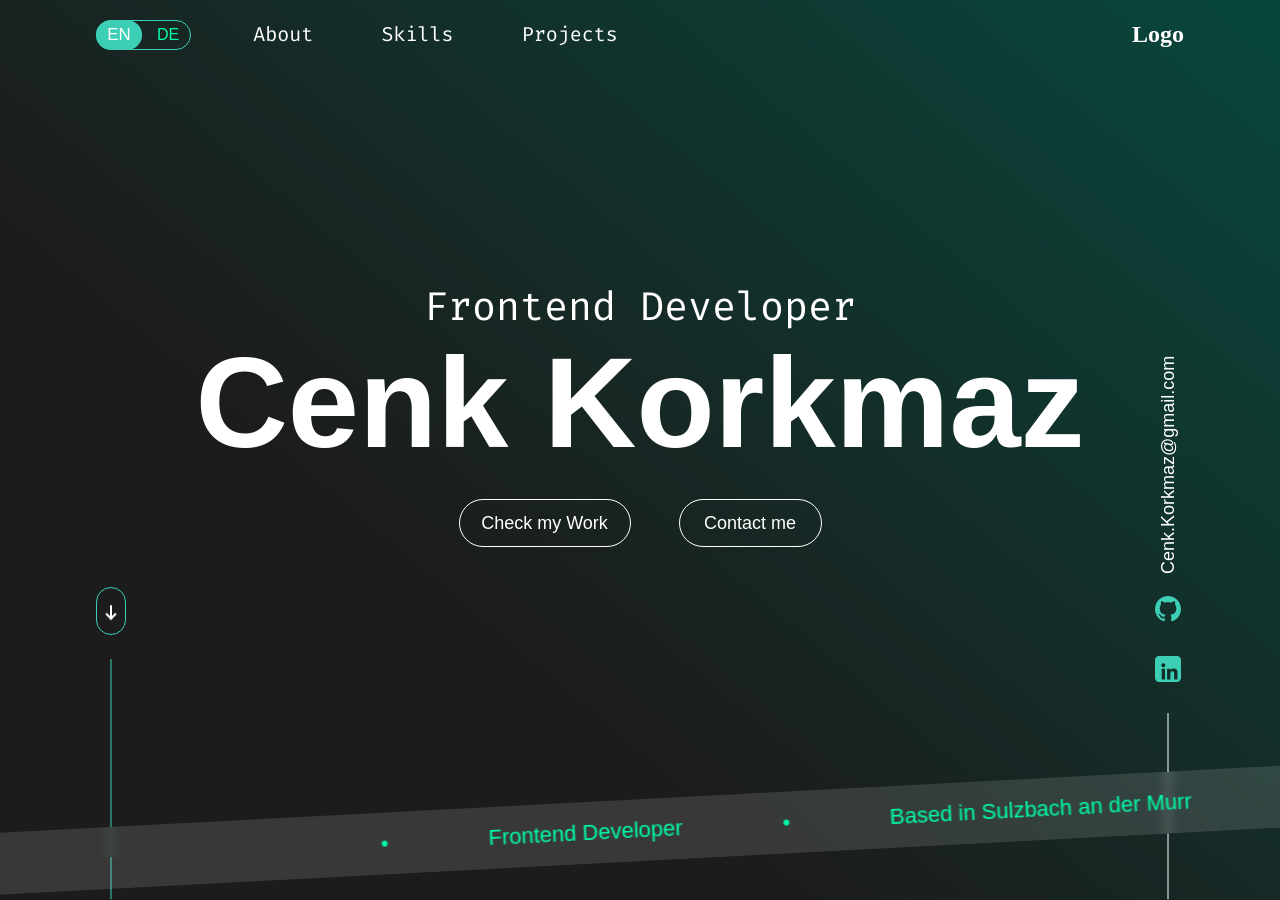
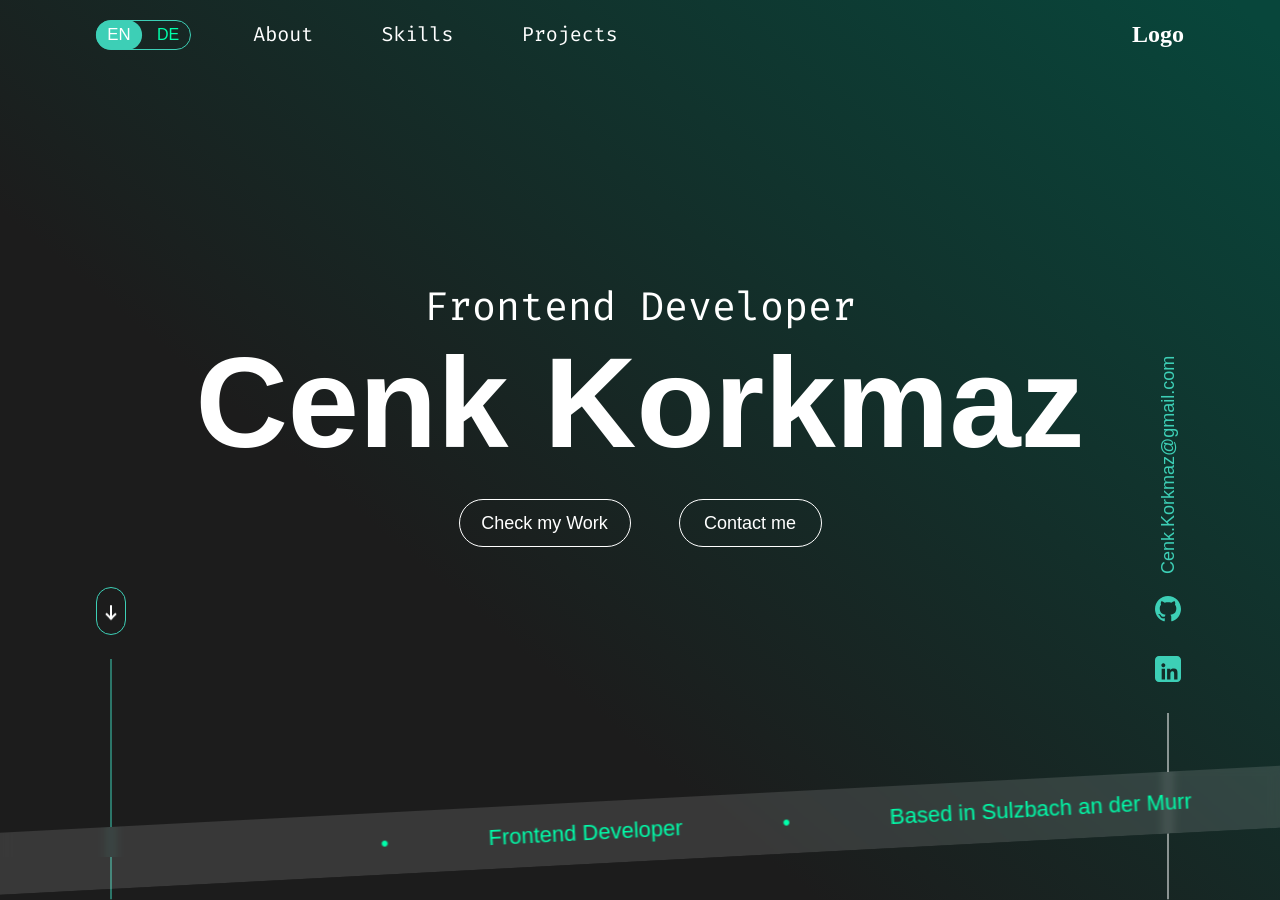
Before and after one commit to CenkKorkmaz92/portfolio, an Angular app: page / in a window 1280 px wide. In both pictures the pointer is over the element 1168 px from the left and 558 px from the top of the page. Built offline with nearby package versions, Linux system fonts and the light colour scheme; a web font is replaced by a local one.

Commit message:
added hover for e mail

```diff
--- a/src/app/hero/hero.component.scss
+++ b/src/app/hero/hero.component.scss
@@ -318,6 +318,10 @@
                 height: 22px;
                 gap: 50px;
 
+                &:hover{
+                    color: rgba(61, 207, 182, 1);
+                }
+
                 p {
                     font-size: 18px;
                     font-weight: 400;
```
